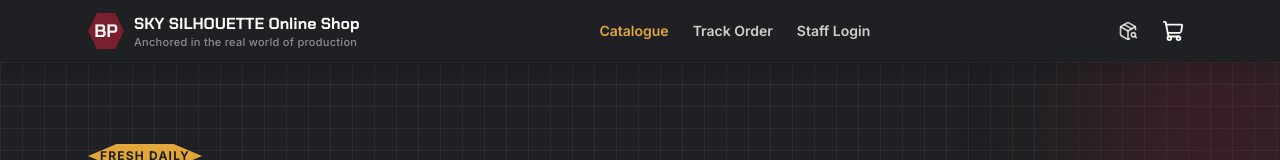
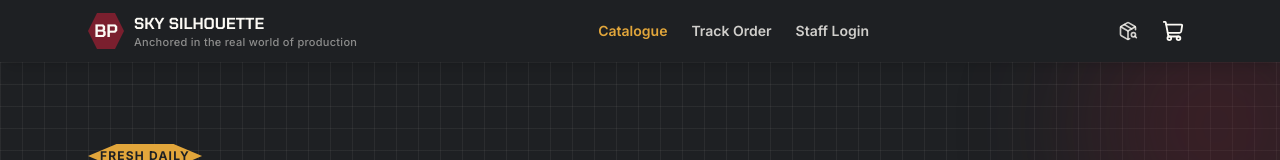
Before and after one commit to UncleFrey/byopoly-tuckshop, a React (Vite) app: page / in a window 1280 px wide. Shown: the top 160 px of the page. Built offline with nearby package versions, Linux system fonts and the light colour scheme; no server answers; the database is empty.

Commit message:
Sorted out some Branding stuff

```diff
--- a/src/components/layout/Navbar.tsx
+++ b/src/components/layout/Navbar.tsx
@@ -24,7 +24,7 @@ export function Navbar() {
           </span>
           <span className="leading-tight">
             <span className="block font-display text-base font-bold text-parchment-100">
-              SKY SILHOUETTE Online Shop
+              SKY SILHOUETTE
             </span>
             <span className="hidden text-[11px] font-medium tracking-wide text-parchment-100/50 sm:block">
               Anchored in the real world of production
```
